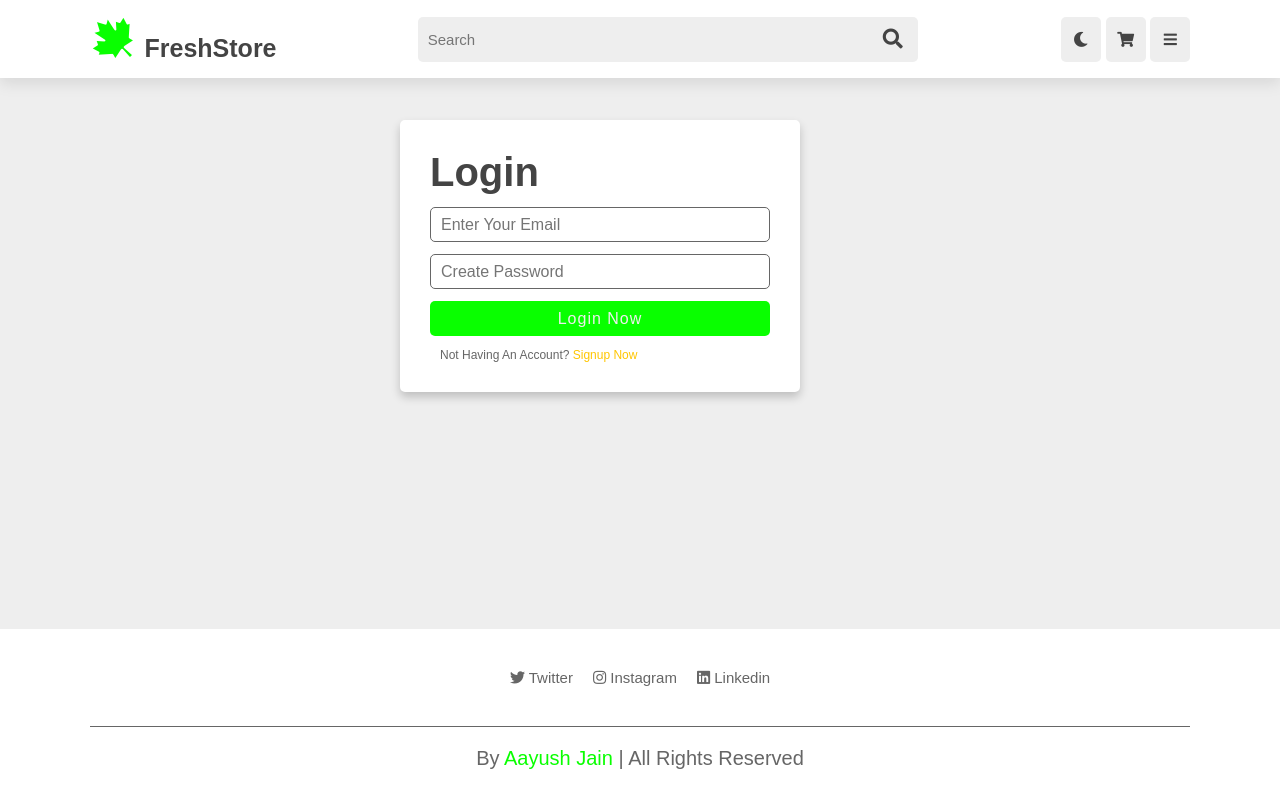
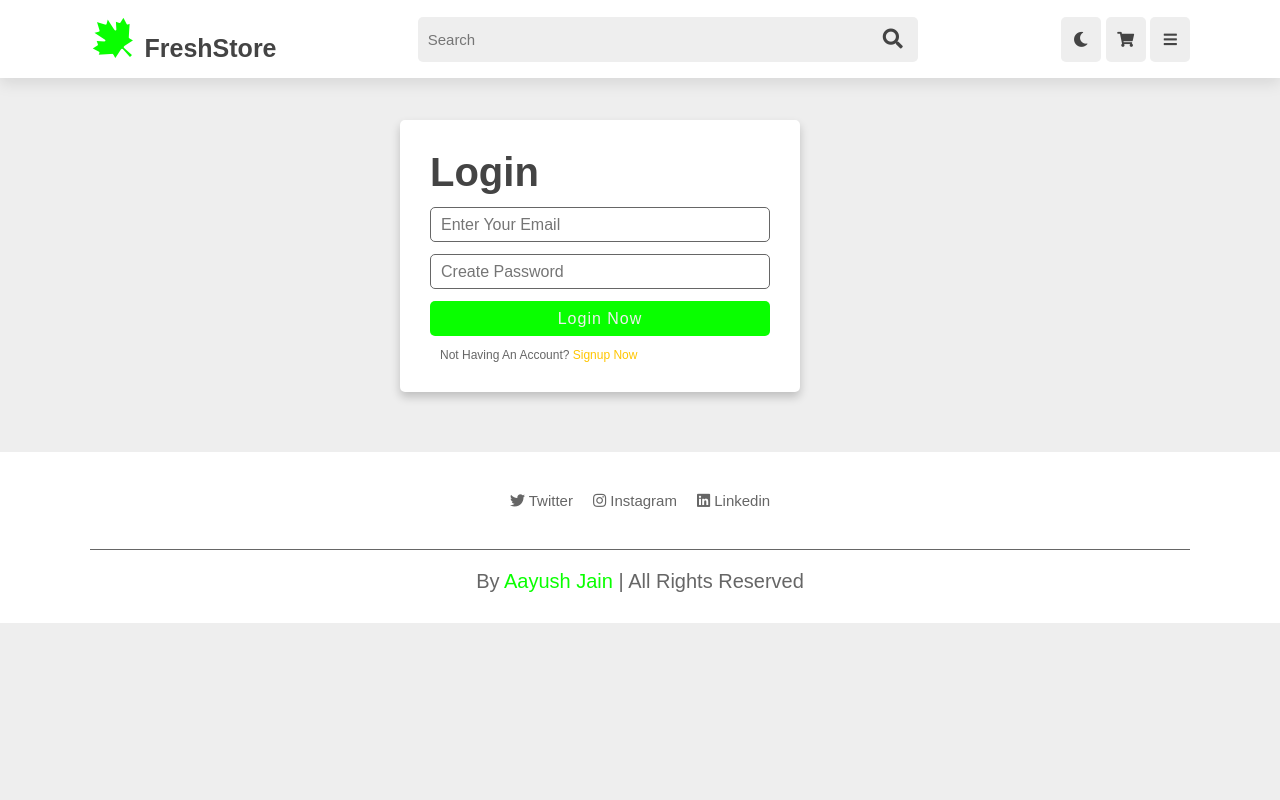
Before and after one commit to Aayushjain-code/FreshStyle-Store, a plain HTML site: page pages/Signup-login/login.html in a window 1280 px wide. Drawn offline with Linux system fonts and the light colour scheme.

Commit message:
bugs fixed

```diff
--- a/pages/Signup-login/auth.css
+++ b/pages/Signup-login/auth.css
@@ -15,6 +15,9 @@
 	margin-top: 12rem;
 	margin-bottom: 6rem;
 }
+
+
+
 .wrapper h2 {
 	position: relative;
 	font-size: 4rem;
@@ -84,11 +87,3 @@ form .text h3 a {
 form .text h3 a:hover {
 	text-decoration: underline;
 }
-
-
-
-.login-footer{
-		position: absolute;
-		bottom: 0;
-		width: 100%;
-}
--- a/pages/Signup-login/login.html
+++ b/pages/Signup-login/login.html
@@ -75,7 +75,7 @@
 
 	<!-- footer section starts  -->
 
-	<section class="footer login-footer" id="footer">
+	<section class="footer" id="footer">
 
 		<div class="box-container">
 			<div class="box">
```
